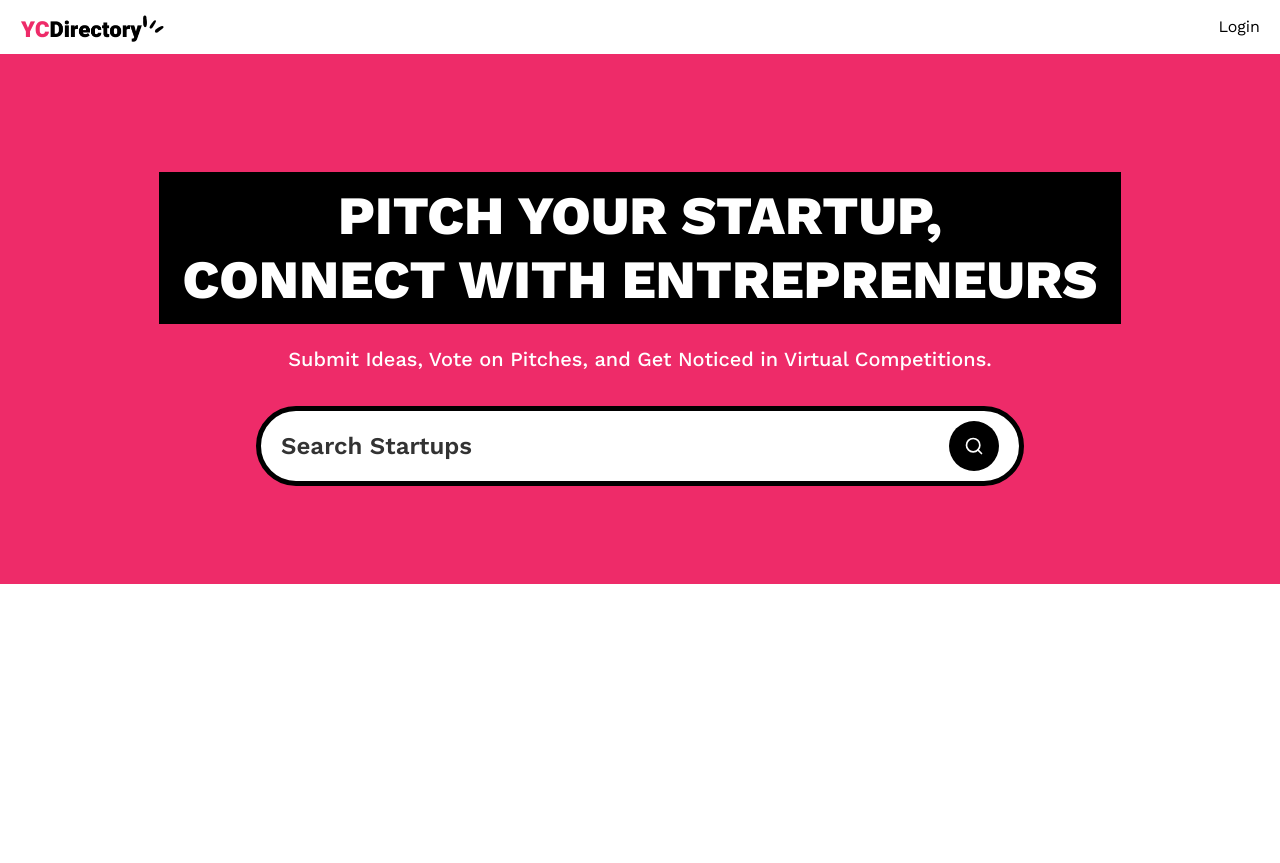
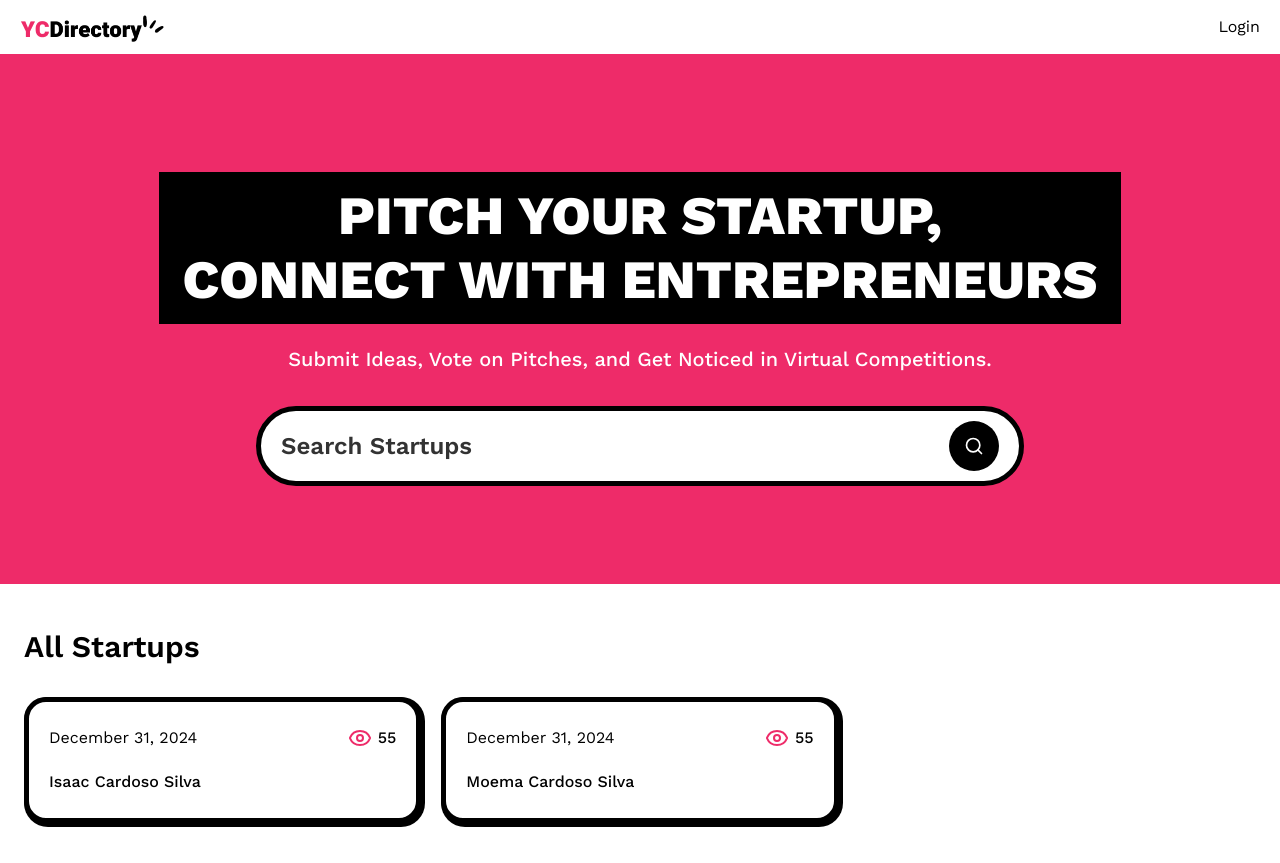
Before and after one commit to isaacscardoso/next-yc-directory, a Next.js app: page / in a window 1280 px wide. Before the commit the page ends 800 px from the top, so only its background shows below. Built offline with nearby package versions, Linux system fonts and the light colour scheme; no server answers.

Commit message:
update...

```diff
--- a/app/(root)/page.tsx
+++ b/app/(root)/page.tsx
@@ -1,7 +1,37 @@
 import SearchForm from "@/components/SearchForm";
+import StartupCard from "@/components/StartupCard";
 
 export default async function Home({ searchParams }: { searchParams: Promise<{ query?: string }> }) {
   const query = (await searchParams).query;
+
+  const posts = [
+    {
+      _createdAt: new Date(),
+      views: 55,
+      author: {
+        _id: 1,
+        name: 'Isaac Cardoso Silva',
+      },
+      _id: 1,
+      description: 'This is a description',
+      image: 'https://b3747556.smushcdn.com/3747556/wp-content/uploads/2024/06/5-2.jpg?lossy=2&strip=1&webp=1',
+      category: 'Robots',
+      title: 'We Robots',
+    },
+    {
+      _createdAt: new Date(),
+      views: 55,
+      author: {
+        _id: 2,
+        name: 'Moema Cardoso Silva',
+      },
+      _id: 2,
+      description: 'This is a description',
+      image: 'https://b3747556.smushcdn.com/3747556/wp-content/uploads/2024/06/5-2.jpg?lossy=2&strip=1&webp=1',
+      category: 'Robots',
+      title: 'We Robots',
+    },
+  ];
 
   return (
     <>
@@ -16,6 +46,22 @@ export default async function Home({ searchParams }: { searchParams: Promise<{ q
 
         <SearchForm query={ query }/>
       </section>
+
+      <section className="section_container">
+        <p className="text-30-semibold">
+          { query ? `Search results for "${ query }"` : 'All Startups' }
+        </p>
+
+        <ul className="mt-7 card_grid">
+          { posts?.length > 0 ? (
+            posts.map((post: StartupCardType) => (
+              <StartupCard key={ post?._id } post={ post }/>
+            ))
+          ) : (
+            <p className="no-results">No startups found!</p>
+          ) }
+        </ul>
+      </section>
     </>
   );
 }
--- /dev/null
+++ b/components/StartupCard.tsx
@@ -0,0 +1,32 @@
+import { formatDate } from "@/lib/utils";
+import { EyeIcon } from "lucide-react";
+import Link from "next/link";
+import WebRoutes from "@/config/WebRoutes";
+
+const StartupCard = ({ post }: { post: StartupTypeCard }) => {
+  return (
+    <li className="startup-card group">
+      <div className="flex-between">
+        <p className="startup_card_date">
+          { formatDate(post._createdAt) }
+        </p>
+        <div className="flex gap-1.5">
+          <EyeIcon className="size-6 text-primary"/>
+          <span className="text-16-medium">{ post.views }</span>
+        </div>
+      </div>
+
+      <div className="flex-between mt-5 gap-5">
+        <div className="flex-1">
+          <Link href={ WebRoutes.user.profile(post.author?._id) }>
+            <p className="text-16-medium line-clamp-1">
+              { post.author?.name }
+            </p>
+          </Link>
+        </div>
+      </div>
+    </li>
+  )
+}
+
+export default StartupCard
```
